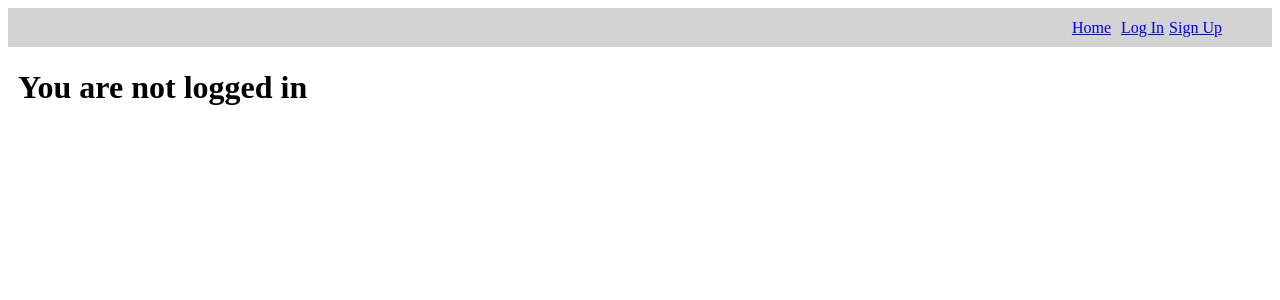
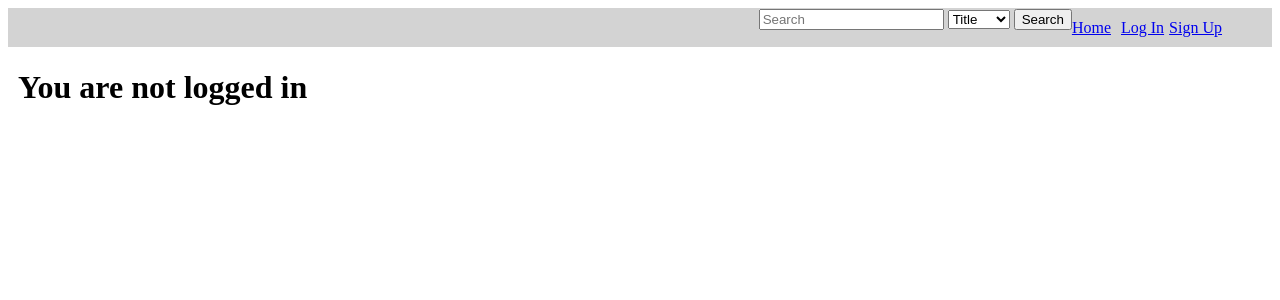
Before and after one commit to shehryarbaig/blog-task-postgres, a Django app: page /blog/home/ in a window 1280 px wide. Shown: the top 300 px of the page. Run offline with Django 4.2, Linux system fonts and the light colour scheme; data that the repository does not hold is empty.

Commit message:
Adding search by title, author and tag functionality

```diff
--- a/mysite/blog/urls.py
+++ b/mysite/blog/urls.py
@@ -11,5 +11,6 @@ post_urls = [
 
 urlpatterns = [
     path('home/', views.HomePageView.as_view(), name='home'),
+    path('search', views.search_results, name='search_results'),
     path('posts/', include(post_urls)),
 ]
--- a/mysite/blog/views.py
+++ b/mysite/blog/views.py
@@ -5,6 +5,8 @@ from django.shortcuts import get_object_or_404, redirect, render
 from django.urls import reverse_lazy, reverse
 from django.views.generic import CreateView, DetailView, ListView
 from django.views.generic.edit import DeleteView
+
+from taggit.models import Tag
 
 from .models import Post
 
@@ -44,7 +46,7 @@ class PostDetailView(DetailView):
 
 class PostCreateView(CreateView):
     model = Post
-    fields = ['title', 'content']
+    fields = ['title', 'content', 'tags']
     success_url = reverse_lazy('blog:home')
     template_name = 'create_post.html'
 
@@ -67,3 +69,23 @@ class PostDeleteView(LoginRequiredMixin, DeleteView):
 
     def handle_no_permission(self):
         return HttpResponseForbidden()
+
+def search_results(request):
+    query = request.GET.get('searched')
+    search_by = request.GET.get('search_by')
+
+    if search_by == 'title':
+        posts = Post.objects.filter(title__icontains=query)
+    elif search_by == 'author':
+        posts = Post.objects.filter(author__username__icontains=query)
+    elif search_by == 'tag':
+        try:
+            tag = Tag.objects.get(name=query)
+            posts = Post.objects.filter(tags=tag)
+        except:
+            posts = Post.objects.none()
+    else:
+        posts = Post.objects.none()
+
+    context = {'posts': posts, 'query': query, 'search_by': search_by}
+    return render(request, 'search_results.html', context)
--- a/mysite/mysite/settings.py
+++ b/mysite/mysite/settings.py
@@ -40,6 +40,7 @@ INSTALLED_APPS = [
     'django.contrib.sessions',
     'django.contrib.messages',
     'django.contrib.staticfiles',
+    'taggit',
 ]
 
 MIDDLEWARE = [
--- a/mysite/templates/header.html
+++ b/mysite/templates/header.html
@@ -1,4 +1,15 @@
-<div style="display: flex; flex-direction: row; align-items: center; margin-right: 50px; margin-left: 10px;">
+<div style="display: flex; flex-direction: row; justify-content: space-between;  align-items: center; margin-right: 50px; margin-left: 10px;">
+
+        <form method="get" action="{% url 'blog:search_results' %}">
+                {% csrf_token %}
+                <input type="search" placeholder="Search" name="searched">
+                <select name="search_by">
+                        <option value="title">Title</option>
+                        <option value="author">Author</option>
+                        <option value="tag">Tag</option>
+                    </select>
+                <button type="submit">Search</button>
+            </form>
         <p><a href="{% url 'blog:home' %}" style="margin-right: 10px;">Home</a></p>
     {% if user.is_authenticated %}
             <p><a href="{% url 'logout' %}" style="margin-right: 10px;">Log Out</a></p>
```
Also changed, not shown: mysite/blog/models.py (+6 -2 lines), mysite/templates/post_detail.html (+8 -0 lines), mysite/templates/search_results.html (added, +43 -0 lines), mysite/blog/migrations/0002_tags.py (added), mysite/blog/migrations/0003_remove_tags_post_post_tags.py (added), mysite/blog/migrations/0004_delete_tags.py (added).
